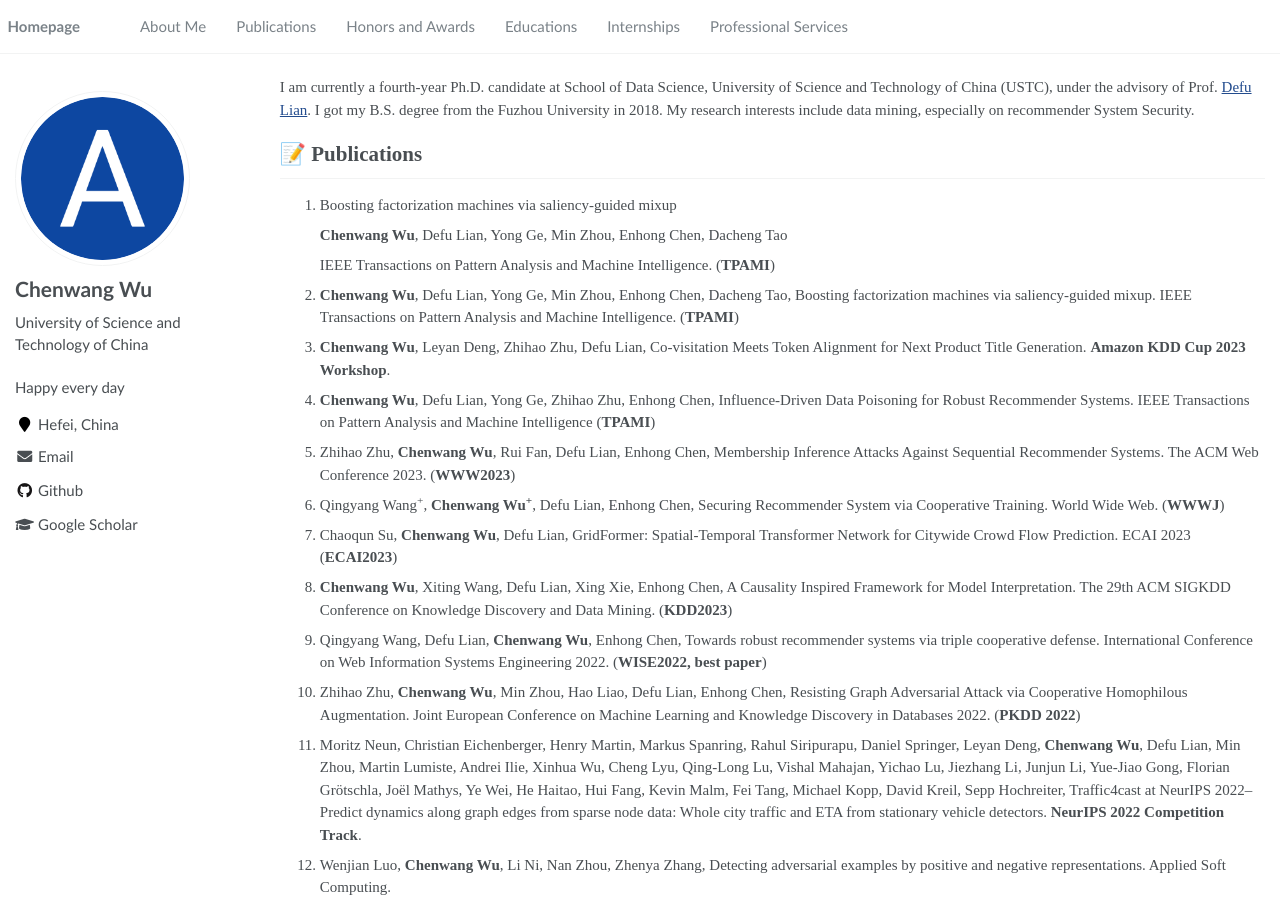
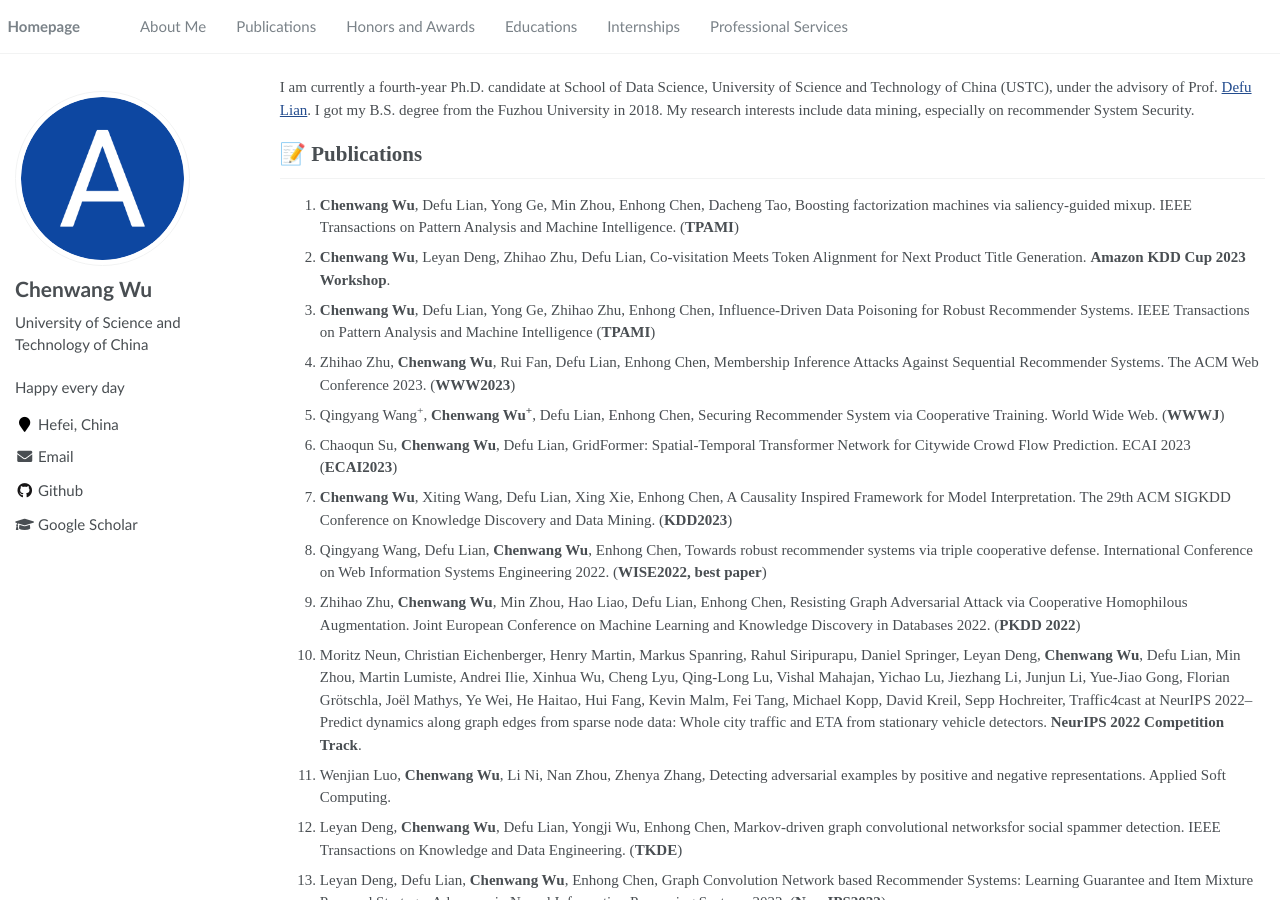
Before and after one commit to Daftstone/Daftstone.github.io, a Jekyll site: the page built from _pages/about.md, in a window 1280 px wide and 900 px high. Built offline with Jekyll 4.4.1, drawn with Linux system fonts in a browser that asks for light colours.

Commit message:
Update about.md

```diff
--- a/_pages/about.md
+++ b/_pages/about.md
@@ -25,11 +25,6 @@ My research interests include data mining, especially on recommender System Secu
 - *2022.02*: &nbsp;🎉🎉 Lorem ipsum dolor sit amet, consectetur adipiscing elit. Vivamus ornare aliquet ipsum, ac tempus justo dapibus sit amet.  -->
 
 # 📝 Publications
-1. Boosting factorization machines via saliency-guided mixup
-
-   **Chenwang Wu**, Defu Lian, Yong Ge, Min Zhou, Enhong Chen, Dacheng Tao
-
-   IEEE Transactions on Pattern Analysis and Machine Intelligence. (**TPAMI**)
 1. **Chenwang Wu**, Defu Lian, Yong Ge, Min Zhou, Enhong Chen, Dacheng Tao, Boosting factorization machines via saliency-guided mixup. IEEE Transactions on Pattern Analysis and Machine Intelligence. (**TPAMI**)
 5. **Chenwang Wu**, Leyan Deng, Zhihao Zhu, Defu Lian, Co-visitation Meets Token Alignment for Next Product Title Generation. **Amazon KDD Cup 2023 Workshop**.
 7. **Chenwang Wu**, Defu Lian, Yong Ge, Zhihao Zhu, Enhong Chen, Influence-Driven Data Poisoning for Robust Recommender Systems. IEEE Transactions on Pattern Analysis and Machine Intelligence (**TPAMI**)
```
